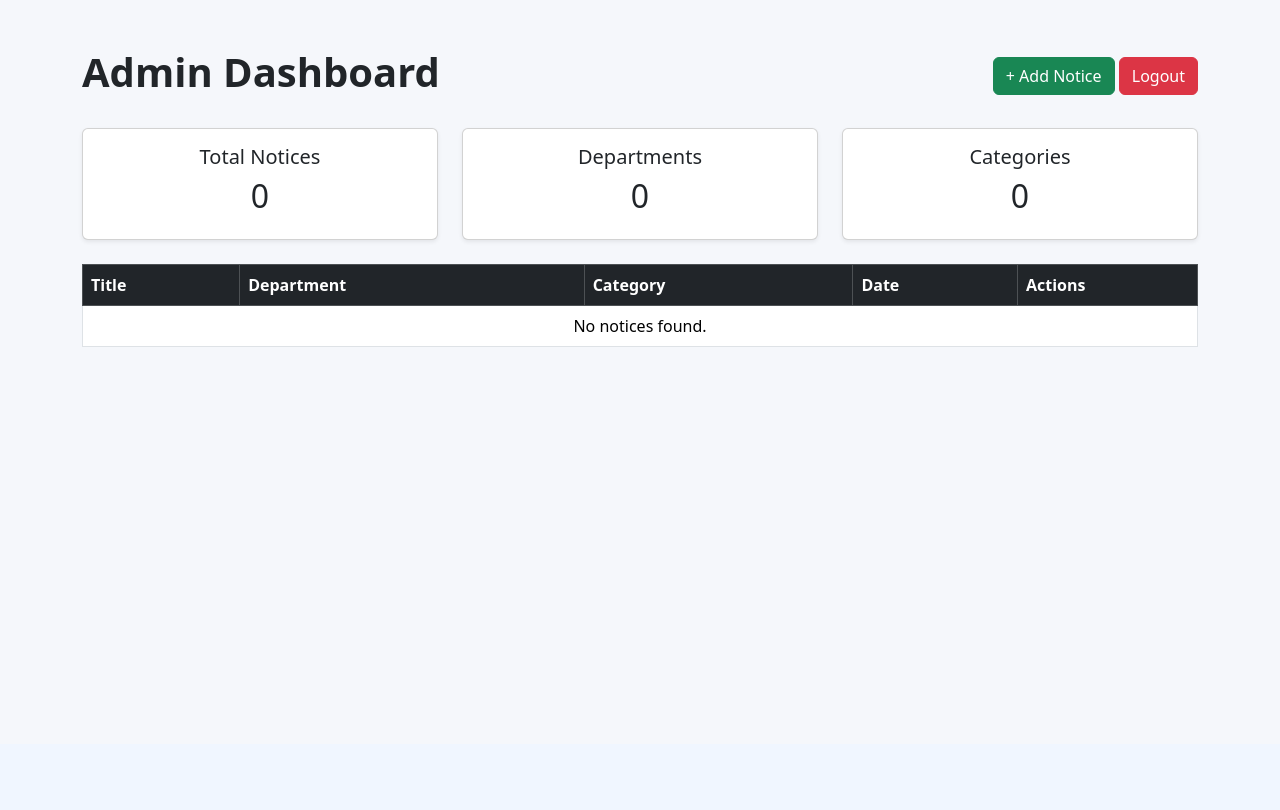
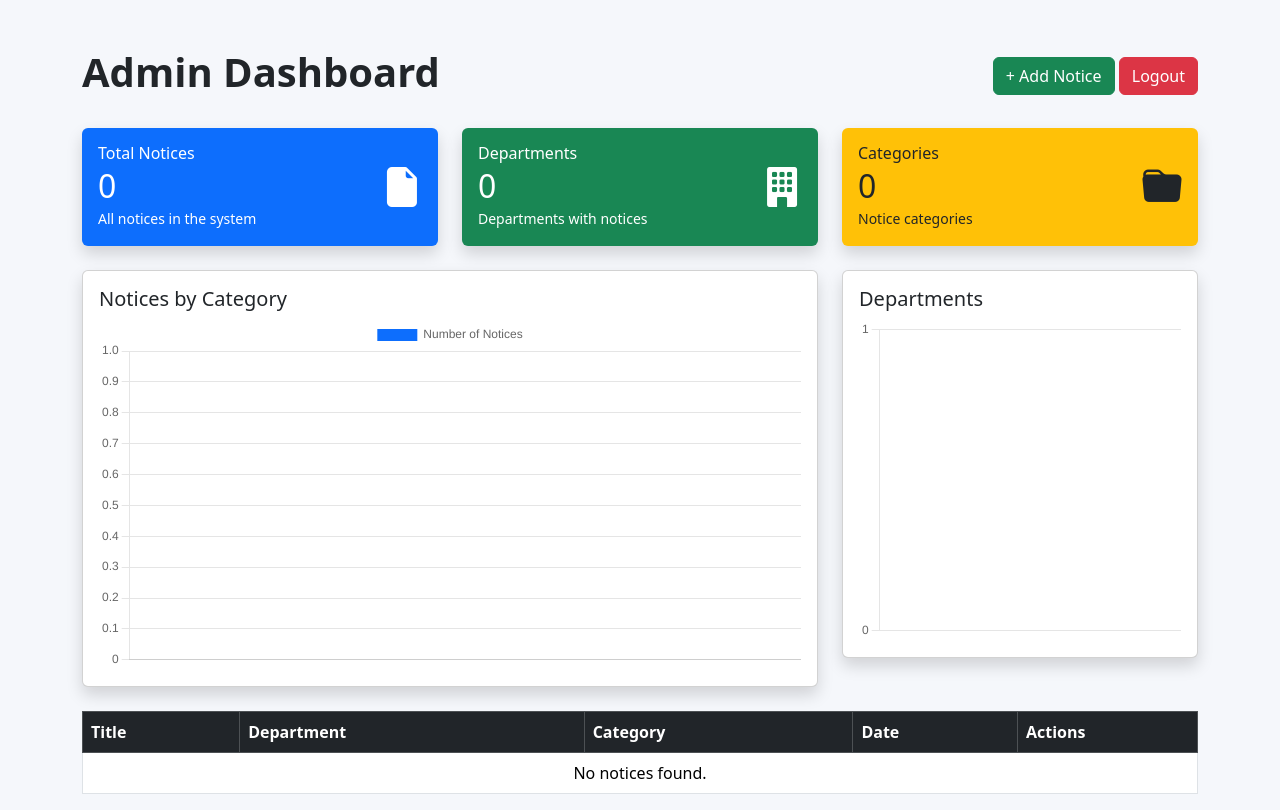
Before and after one commit to MFazal231/ABES-Notice-Board, a Flask app: page /dashboard in a window 1280 px wide. Shown: the part 56-866 px from the top of the page. Before the commit the page ends 403 px from the top, so only its background shows below. Run offline with Flask 3, Linux system fonts and the light colour scheme; the visitor is signed in with stand-in values (Sample User, id 1); some libraries are stand-ins or nearby versions.

Commit message:
Added Charts for more clearity and nice visuals

```diff
--- a/app.py
+++ b/app.py
@@ -135,7 +135,7 @@
         query += " AND category = ?"
         params.append(category)
 
-    query += " ORDER BY created_at DESC"
+    query += " ORDER BY pinned DESC, created_at DESC"
 
     notices = db.execute(query, *params)
 
@@ -157,9 +157,9 @@
 @app.route("/login", methods=["GET", "POST"])
 def login():
 
-    session.clear()
+    if request.method == "POST":
 
-    if request.method == "POST":
+        session.clear()
 
         username = request.form.get("username")
         password = request.form.get("password")
@@ -173,13 +173,14 @@
             username
         )
 
-    if len(rows) != 1 or not check_password_hash(rows[0]["hash"], password):
-        flash("Invalid username or password.", "danger")
-        return redirect("/login")
+        if len(rows) != 1 or not check_password_hash(rows[0]["hash"], password):
+            flash("Invalid username or password.", "danger")
+            return redirect("/login")
 
         session["user_id"] = rows[0]["id"]
         session["role"] = rows[0]["role"]
 
+        flash("Welcome back!", "success")
         return redirect("/dashboard")
 
     return render_template("login.html")
@@ -195,8 +196,6 @@
         ORDER BY created_at DESC
     """)
 
-    total_notices = len(notices)
-
     total_notices = db.execute(
         "SELECT COUNT(*) AS total FROM notices"
     )[0]["total"]
@@ -209,12 +208,26 @@
         "SELECT COUNT(DISTINCT category) AS total FROM notices"
     )[0]["total"]
 
+    category_stats = db.execute("""
+        SELECT category, COUNT(*) AS total
+        FROM notices
+        GROUP BY category
+    """)
+
+    department_stats = db.execute("""
+        SELECT department, COUNT(*) AS total
+        FROM notices
+        GROUP BY department
+    """)
+
     return render_template(
         "dashboard.html",
         notices=notices,
         total_notices=total_notices,
         departments=departments,
-        categories=categories
+        categories=categories,
+        category_stats=category_stats,
+        department_stats=department_stats
     )
 
 
@@ -222,8 +235,8 @@
 def logout():
 
     session.clear()
-
-    return redirect("/")
+    flash("You have been logged out.", "info")
+    return redirect("/login")
 
 
 # -----------------------------
@@ -241,6 +254,7 @@
         department = request.form.get("department")
         year = request.form.get("year")
         category = request.form.get("category")
+        pinned = 1 if request.form.get("pinned") else 0
 
         attachment = request.files.get("attachment")
         filename = None
@@ -269,8 +283,8 @@
         db.execute(
             """
             INSERT INTO notices
-            (title, description, department, year, category, attachment, created_by)
-            VALUES (?, ?, ?, ?, ?, ?, ?)
+            (title, description, department, year, category, attachment, pinned, created_by)
+            VALUES (?, ?, ?, ?, ?, ?, ?, ?)
             """,
             title,
             description,
@@ -278,8 +292,9 @@
             year,
             category,
             filename,
+            pinned,
             session["user_id"]
-        )
+)
 
         flash("Notice added successfully!", "success")
         return redirect("/dashboard")
@@ -368,7 +383,7 @@
         notice_id
         )
 
-        flash("Notice updated successfully!", "success")
+        flash("Notice updated successfully!", "info")
         return redirect("/dashboard")
 
     return render_template(
@@ -409,7 +424,7 @@
         notice_id
     )
 
-    flash("Notice deleted successfully!", "success")
+    flash("Notice deleted successfully!", "warning")
     return redirect("/dashboard")
 
 
--- a/templates/dashboard.html
+++ b/templates/dashboard.html
@@ -1,47 +1,81 @@
-{% extends "layout.html" %} {% block body %}
+{% extends "layout.html" %}
+
+{% block body %}
 
 <div class="d-flex justify-content-between align-items-center mb-4">
     <h1>Admin Dashboard</h1>
 
     <div>
-    <a href="/add" class="btn btn-success"> + Add Notice </a>
-
-    <a href="/logout" class="btn btn-danger"> Logout </a>
+        <a href="/add" class="btn btn-success">+ Add Notice</a>
+        <a href="/logout" class="btn btn-danger">Logout</a>
     </div>
 </div>
 
 <!-- Statistics Cards -->
+<div class="row g-4 mb-4">
 
-<div class="row mb-4">
     <div class="col-md-4">
-    <div class="card shadow-sm text-center">
-      <div class="card-body">
-        <h5>Total Notices</h5>
-        <h2>{{ total_notices }}</h2>
+        <div class="card text-white bg-primary shadow border-0">
+            <div class="card-body d-flex justify-content-between align-items-center">
+                <div>
+                    <h6 class="mb-1">Total Notices</h6>
+                    <h2 class="mb-0">{{ total_notices }}</h2>
+                    <small>All notices in the system</small>
+                </div>
+                <i class="bi bi-file-earmark-fill fs-1"></i>
             </div>
         </div>
     </div>
 
     <div class="col-md-4">
-    <div class="card shadow-sm text-center">
-      <div class="card-body">
-        <h5>Departments</h5>
-        <h2>{{ departments }}</h2>
+        <div class="card text-white bg-success shadow border-0">
+            <div class="card-body d-flex justify-content-between align-items-center">
+                <div>
+                    <h6 class="mb-1">Departments</h6>
+                    <h2 class="mb-0">{{ departments }}</h2>
+                    <small>Departments with notices</small>
+                </div>
+                <i class="bi bi-building-fill fs-1"></i>
             </div>
         </div>
     </div>
 
     <div class="col-md-4">
-    <div class="card shadow-sm text-center">
-      <div class="card-body">
-        <h5>Categories</h5>
-        <h2>{{ categories }}</h2>
+        <div class="card text-dark bg-warning shadow border-0">
+            <div class="card-body d-flex justify-content-between align-items-center">
+                <div>
+                    <h6 class="mb-1">Categories</h6>
+                    <h2 class="mb-0">{{ categories }}</h2>
+                    <small>Notice categories</small>
                 </div>
+                <i class="bi bi-folder-fill fs-1"></i>
             </div>
         </div>
     </div>
 
-<!-- Notice Table -->
+</div>
+
+<div class="row mb-4">
+
+    <div class="col-lg-8">
+        <div class="card shadow">
+            <div class="card-body">
+                <h5>Notices by Category</h5>
+                <canvas id="categoryChart"></canvas>
+            </div>
+        </div>
+    </div>
+
+    <div class="col-lg-4">
+        <div class="card shadow">
+            <div class="card-body">
+                <h5>Departments</h5>
+                <canvas id="departmentChart"></canvas>
+            </div>
+        </div>
+    </div>
+
+</div>
 
 <table class="table table-hover table-bordered align-middle">
     <thead class="table-dark">
@@ -55,48 +89,93 @@
     </thead>
 
     <tbody>
-    {% if notices %} {% for notice in notices %}
-
+        {% if notices %}
+            {% for notice in notices %}
             <tr>
                 <td>{{ notice.title }}</td>
-
                 <td>{{ notice.department }}</td>
-
                 <td>{{ notice.category }}</td>
-
                 <td>{{ notice.created_at }}</td>
-
                 <td>
                     <a href="/edit/{{ notice.id }}" class="btn btn-warning btn-sm">
                         Edit
                     </a>
 
-        <form
-          action="/delete/{{ notice.id }}"
-          method="post"
-          style="display: inline"
-        >
+                    <form action="/delete/{{ notice.id }}" method="post" style="display:inline;">
                         <button
                             type="submit"
                             class="btn btn-danger btn-sm"
-            onclick="
-              return confirm('Are you sure you want to delete this notice?');
-            "
-          >
+                            onclick="return confirm('Are you sure you want to delete this notice?');">
                             Delete
                         </button>
                     </form>
                 </td>
             </tr>
-
-    {% endfor %} {% else %}
-
+            {% endfor %}
+        {% else %}
             <tr>
                 <td colspan="5" class="text-center">No notices found.</td>
             </tr>
-
         {% endif %}
     </tbody>
 </table>
 
 {% endblock %}
+
+{% block scripts %}
+
+<script>
+
+const categoryData = {{ category_stats | tojson }};
+const departmentData = {{ department_stats | tojson }};
+
+// Category Chart
+
+const categoryCanvas = document.getElementById("categoryChart");
+const departmentCanvas = document.getElementById("departmentChart");
+
+new Chart(categoryCanvas, {
+    type: "bar",
+    data: {
+        labels: categoryData.map(item => item.category),
+        datasets: [{
+            label: "Number of Notices",
+            data: categoryData.map(item => item.total),
+            backgroundColor: "#0d6efd"
+        }]
+    }
+});
+
+// Department Chart
+new Chart(document.getElementById("departmentChart"), {
+    type: "pie",
+    data: {
+        labels: departmentData.map(item => item.department),
+        datasets: [{
+            data: departmentData.map(item => item.total),
+            backgroundColor: [
+                "#0d6efd",
+                "#198754",
+                "#ffc107",
+                "#dc3545",
+                "#6f42c1",
+                "#20c997"
+            ]
+        }]
+    },
+    options: {
+        responsive: true,
+        scales: {
+            y: {
+                beginAtZero: true,
+                ticks: {
+                    stepSize: 1,
+                    precision: 0
+                }
+            }
+        }
+    }
+});
+</script>
+
+{% endblock %}
--- a/templates/layout.html
+++ b/templates/layout.html
@@ -4,13 +4,19 @@
     <meta charset="UTF-8" />
     <meta name="viewport" content="width=device-width, initial-scale=1.0" />
 
-    <!-- Bootstrap -->
+    <!-- Bootstrap CSS -->
     <link
         href="https://cdn.jsdelivr.net/npm/bootstrap@5.3.8/dist/css/bootstrap.min.css"
         rel="stylesheet"
     />
 
-    <!-- CSS -->
+    <!-- Bootstrap Icons -->
+    <link
+        rel="stylesheet"
+        href="https://cdn.jsdelivr.net/npm/bootstrap-icons@1.11.3/font/bootstrap-icons.min.css"
+    />
+
+    <!-- Custom CSS -->
     <link
         rel="stylesheet"
         href="{{ url_for('static', filename='css/style.css') }}"
@@ -18,16 +24,22 @@
 
     <title>ABES Digital Notice Board</title>
 </head>
+
 <body>
+
+    <!-- Navbar -->
     <nav class="navbar navbar-expand-lg navbar-dark bg-primary">
         <div class="container">
             <a class="navbar-brand" href="/">ABES Notice Board</a>
         </div>
     </nav>
 
+    <!-- Main Content -->
     <div class="container mt-5">
-      {% with messages = get_flashed_messages(with_categories=true) %} {% if
-      messages %} {% for category, message in messages %}
+
+        {% with messages = get_flashed_messages(with_categories=true) %}
+            {% if messages %}
+                {% for category, message in messages %}
 
                     <div class="alert alert-{{ category }} alert-dismissible fade show">
                         {{ message }}
@@ -35,13 +47,26 @@
                         <button
                             type="button"
                             class="btn-close"
-          data-bs-dismiss="alert"
-        ></button>
+                            data-bs-dismiss="alert">
+                        </button>
                     </div>
 
-      {% endfor %} {% endif %} {% endwith %} {% block body %}{% endblock %}
+                {% endfor %}
+            {% endif %}
+        {% endwith %}
+
+        {% block body %}{% endblock %}
+
     </div>
 
+    <!-- Bootstrap JS -->
     <script src="https://cdn.jsdelivr.net/npm/bootstrap@5.3.8/dist/js/bootstrap.bundle.min.js"></script>
+
+    <!-- Chart.js -->
+    <script src="https://cdn.jsdelivr.net/npm/chart.js"></script>
+
+    <!-- Page-specific JavaScript -->
+    {% block scripts %}{% endblock %}
+
 </body>
 </html>
```
Also changed, not shown: templates/add_notice.html (+12 -0 lines), templates/index.html (+9 -1 lines), 2 other files. Lines whose indentation alone changed are shown as unchanged.
